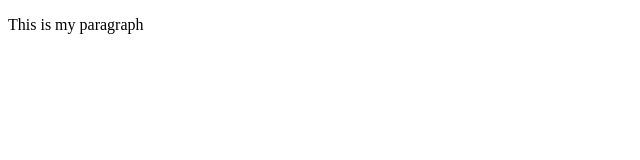
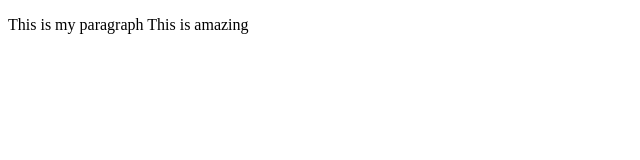
Before and after one commit to Akash-Singh-Rajput/Learning, a plain HTML site: page index.html in a window 1280 px wide. Shown: the whole page, without its empty margins (0-640 px from the left). Drawn offline with Linux system fonts and the light colour scheme.

Commit message:
index.html modified second time

```diff
--- a/index.html
+++ b/index.html
@@ -9,6 +9,7 @@
 <body>
     <p>
         This is my paragraph
+        This is amazing
     </p>
 </body>
 </html>
```
